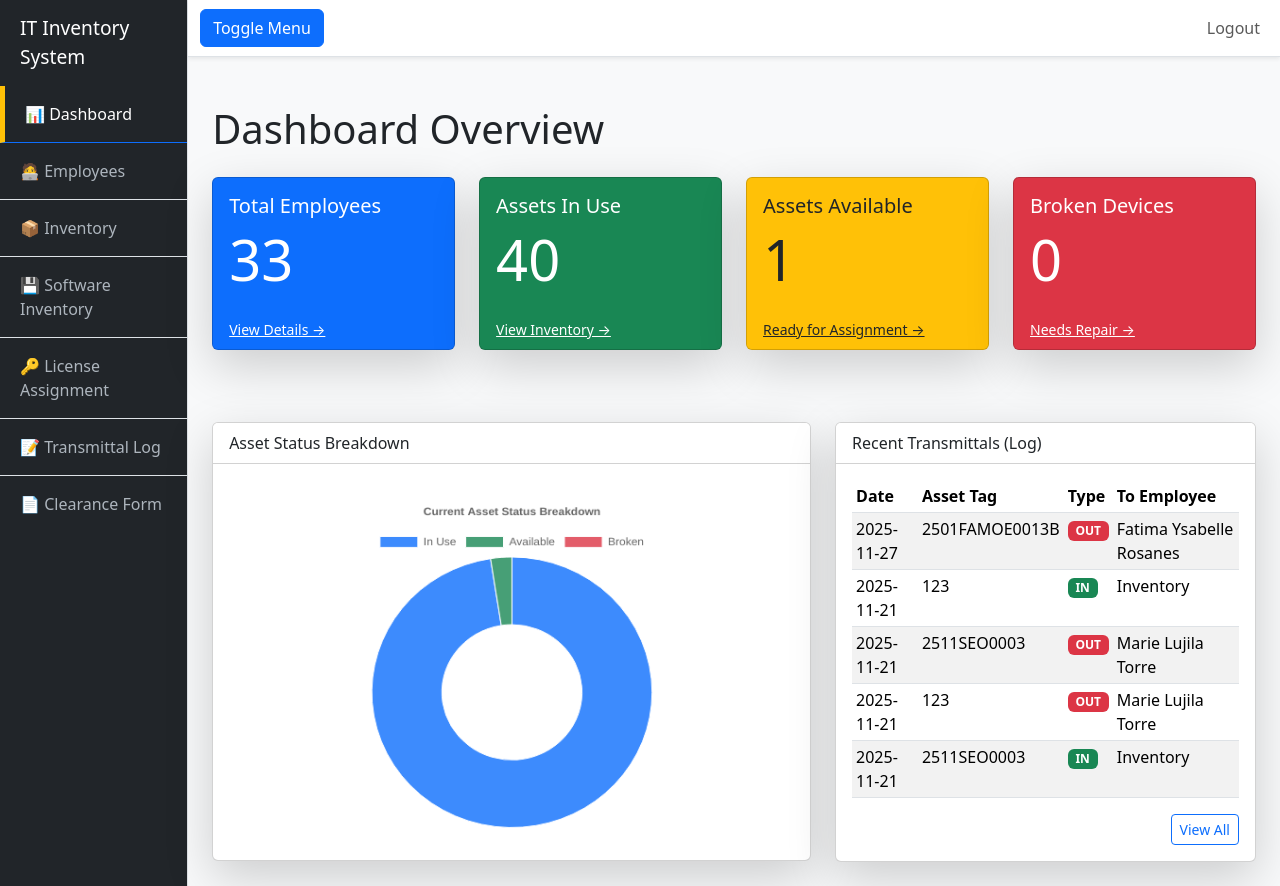
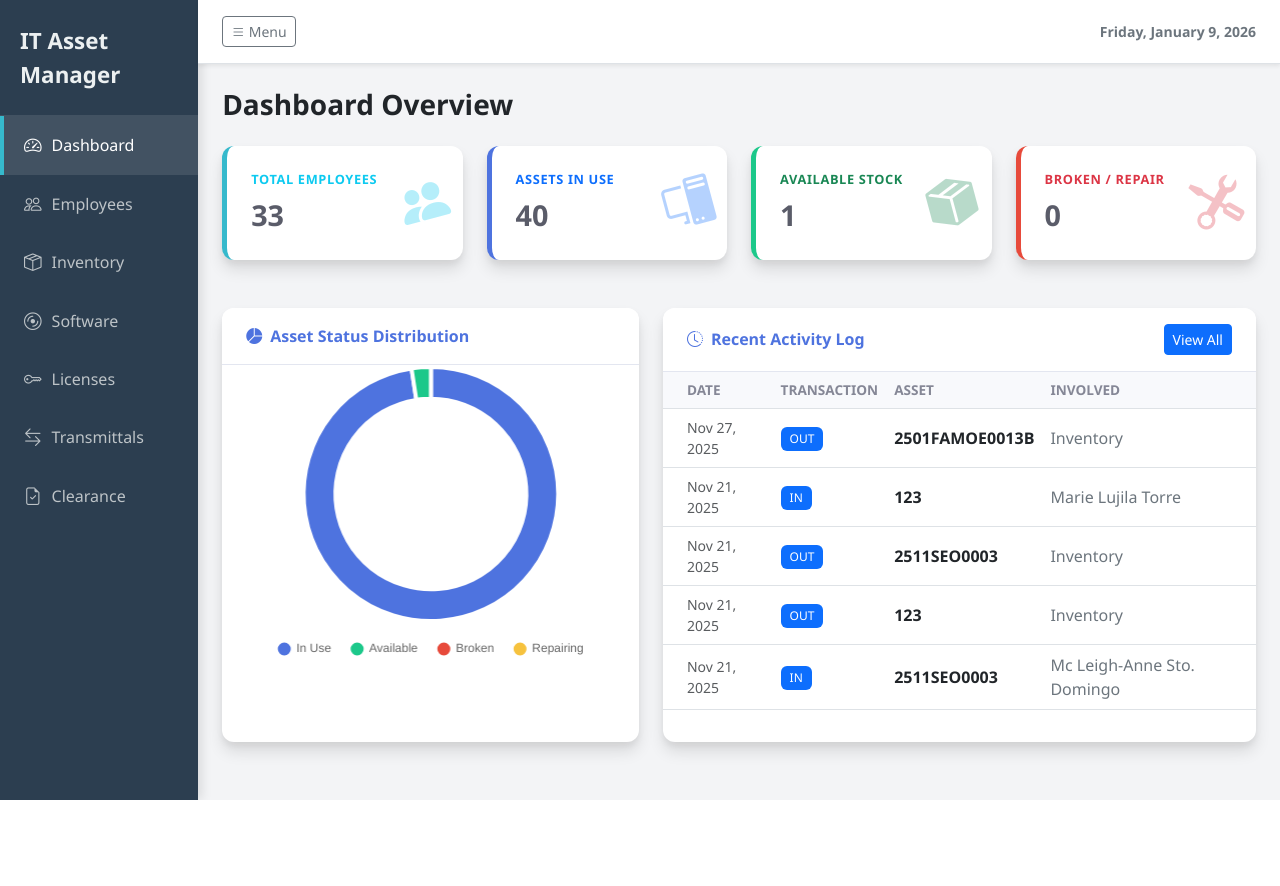
Before and after one commit to nhoelnhico/IT-DEV-ASSETS, a PHP site: page / in a window 1280 px wide. After the commit the page ends 800 px from the top, so only its background shows below. Run offline with PHP 8.4, Linux system fonts and the light colour scheme; data comes from the database, SQL or seed files in the repository.

Commit message:
V8.2.0 - update designed

```diff
--- a/index.php
+++ b/index.php
@@ -1,27 +1,29 @@
 <?php
 // 1. Include the database connection
-require_once 'includes/config.php'; // Adjust path if necessary
+require_once 'includes/config.php';
 
-// Initialize variables with default values in case of DB error
+// Initialize variables
 $total_employees = 0;
 $assets_in_use = 0;
 $assets_available = 0;
 $assets_broken = 0;
 $transmittal_history = [];
+// Default chart data to 0 to prevent JS errors if DB is empty
 $asset_status_data = [
     'In Use' => 0,
     'Available' => 0,
-    'Broken' => 0
+    'Broken' => 0,
+    'Repairing' => 0
 ];
 
 try {
-    // 2. Fetch key metrics for the cards
+    // 2. Fetch key metrics
     $total_employees = $pdo->query("SELECT COUNT(*) FROM employees")->fetchColumn();
     $assets_in_use = $pdo->query("SELECT COUNT(*) FROM assets WHERE status = 'In Use'")->fetchColumn();
     $assets_available = $pdo->query("SELECT COUNT(*) FROM assets WHERE status = 'Available'")->fetchColumn();
     $assets_broken = $pdo->query("SELECT COUNT(*) FROM assets WHERE status = 'Broken'")->fetchColumn();
 
-    // 3. Fetch recent transmittals for the table
+    // 3. Fetch recent transmittals
     $sql_history = "
         SELECT
             t.transmittal_date, t.transaction_type,
@@ -41,20 +43,16 @@ try {
     $history_stmt = $pdo->query($sql_history);
     $transmittal_history = $history_stmt->fetchAll();
 
-    // 4. Fetch data for Chart.js - Asset Status Breakdown
+    // 4. Fetch data for Chart.js
     $chart_data_stmt = $pdo->query("SELECT status, COUNT(*) as count FROM assets GROUP BY status");
     $raw_chart_data = $chart_data_stmt->fetchAll();
 
     foreach ($raw_chart_data as $row) {
-        // Ensure keys exist, especially if you add a 'Repairing' status later
-        $status_key = $row['status'];
-        if (isset($asset_status_data[$status_key])) {
-            $asset_status_data[$status_key] = (int)$row['count'];
-        }
+        $asset_status_data[$row['status']] = (int)$row['count'];
     }
 
 } catch (\PDOException $e) {
-    // Error handling goes here
+    // Handle error silently or log it
 }
 ?>
 
@@ -65,193 +63,261 @@ try {
     <meta name="viewport" content="width=device-width, initial-scale=1.0">
     <title>IT Inventory | Dashboard</title>
     <link href="https://cdn.jsdelivr.net/npm/bootstrap@5.3.3/dist/css/bootstrap.min.css" rel="stylesheet">
+    <link rel="stylesheet" href="https://cdn.jsdelivr.net/npm/bootstrap-icons@1.11.3/font/bootstrap-icons.min.css">
     <script src="https://cdn.jsdelivr.net/npm/chart.js"></script>
+
     <style>
+        :root {
+            /* Professional Color Palette matching Cards & Graph */
+            --primary-color: #4e73df; /* Blue - In Use */
+            --success-color: #1cc88a; /* Green - Available */
+            --danger-color: #e74a3b;  /* Red - Broken */
+            --info-color: #36b9cc;    /* Cyan - Employees/Total */
+            --dark-sidebar: #2c3e50;
+            --light-bg: #f3f4f6;
+            --card-shadow: 0 4px 6px rgba(0, 0, 0, 0.05), 0 10px 15px rgba(0, 0, 0, 0.1);
+        }
+
         body {
-            background-color: #f8f9fa; /* Light gray background */
+            background-color: var(--light-bg);
+            font-family: 'Segoe UI', Tahoma, Geneva, Verdana, sans-serif;
         }
+
+        /* Sidebar Styling */
         #sidebar-wrapper {
             min-height: 100vh;
             margin-left: -15rem;
             transition: margin .25s ease-out;
-            background-color: #343a40; /* Dark sidebar */
+            background-color: var(--dark-sidebar);
+            box-shadow: 4px 0 10px rgba(0,0,0,0.1);
         }
         #sidebar-wrapper .sidebar-heading {
-            padding: 0.875rem 1.25rem;
-            font-size: 1.2rem;
-            color: #ffffff;
-        }
-        #page-content-wrapper {
-            min-width: 100vw;
+            padding: 1.5rem 1.25rem;
+            font-size: 1.4rem;
+            font-weight: bold;
+            color: #ecf0f1;
+            border-bottom: 1px solid rgba(255,255,255,0.1);
         }
         .sidebar-nav a {
-            color: #adb5bd; /* Light gray text */
+            color: #bdc3c7;
             padding: 1rem 1.25rem;
-            display: block;
+            display: flex;
+            align-items: center;
             text-decoration: none;
+            transition: all 0.3s;
+            border-left: 4px solid transparent;
         }
+        .sidebar-nav a i { margin-right: 10px; font-size: 1.1rem; }
         .sidebar-nav a:hover {
-            background-color: #495057; /* Slightly lighter hover */
-            color: #ffffff;
+            background-color: rgba(255,255,255,0.05);
+            color: #fff;
         }
-        /* Style for active page */
         .sidebar-nav a.active {
-            background-color: #0d6efd; /* Bootstrap primary color */
-            color: #ffffff;
-            border-left: 5px solid #ffc107; /* Highlight with a secondary color */
+            background-color: rgba(255,255,255,0.1);
+            color: #fff;
+            border-left: 4px solid var(--info-color);
         }
-        /* Show sidebar on larger screens and when toggled */
+
+        /* Main Content */
+        #page-content-wrapper { min-width: 100vw; }
         @media (min-width: 768px) {
-            #sidebar-wrapper {
-                margin-left: 0;
+            #sidebar-wrapper { margin-left: 0; }
+            #page-content-wrapper { min-width: 0; width: 100%; }
         }
-            #page-content-wrapper {
-                min-width: 0;
-                width: 100%;
+
+        /* Dashboard Cards */
+        .stat-card {
+            border: none;
+            border-radius: 12px;
+            box-shadow: var(--card-shadow);
+            transition: transform 0.2s ease-in-out;
+            background: #fff;
+            overflow: hidden;
+            height: 100%;
         }
+        .stat-card:hover { transform: translateY(-5px); }
+        .stat-card .card-body { padding: 1.5rem; position: relative; z-index: 2; }
+
+        /* Decorative Side Borders */
+        .border-left-primary { border-left: 5px solid var(--primary-color) !important; }
+        .border-left-success { border-left: 5px solid var(--success-color) !important; }
+        .border-left-danger  { border-left: 5px solid var(--danger-color) !important; }
+        .border-left-info    { border-left: 5px solid var(--info-color) !important; }
+
+        /* Typography */
+        .text-xs { font-size: 0.8rem; font-weight: 700; text-transform: uppercase; letter-spacing: 0.05em; margin-bottom: 0.25rem; }
+        .h5-number { font-size: 1.8rem; font-weight: 700; color: #5a5c69; margin-bottom: 0; }
+
+        /* Icons in Cards */
+        .icon-box {
+            opacity: 0.3;
+            transform: rotate(-15deg);
+            position: absolute;
+            right: 15px;
+            top: 20px;
+            font-size: 3rem;
         }
+
+        /* Content Sections */
+        .content-card {
+            border: none;
+            border-radius: 12px;
+            box-shadow: var(--card-shadow);
+            background: white;
+            margin-bottom: 2rem;
+        }
+        .content-card .card-header {
+            background: white;
+            border-bottom: 1px solid #e3e6f0;
+            padding: 1rem 1.5rem;
+            font-weight: 700;
+            color: var(--primary-color);
+            border-radius: 12px 12px 0 0;
+        }
+
+        /* Table Styling */
+        .table-custom th {
+            background-color: #f8f9fc;
+            color: #858796;
+            font-size: 0.85rem;
+            text-transform: uppercase;
+            font-weight: 700;
+            border-top: none;
+        }
+        .badge-status { font-weight: 500; padding: 0.5em 0.75em; }
+
     </style>
 </head>
 <body>
 
 <div class="d-flex" id="wrapper">
 
-    <div class="border-end bg-dark" id="sidebar-wrapper">
-        <div class="sidebar-heading">IT Inventory System</div>
+    <div id="sidebar-wrapper">
+        <div class="sidebar-heading">IT Asset Manager</div>
         <div class="list-group list-group-flush sidebar-nav">
-            <a class="list-group-item list-group-item-action bg-dark active" href="index.php">📊 Dashboard</a>
-            <a class="list-group-item list-group-item-action bg-dark" href="employees.php">🧑‍💻 Employees</a>
-            <a class="list-group-item list-group-item-action bg-dark" href="inventory.php">📦 Inventory</a>
-            <a class="list-group-item list-group-item-action bg-dark" href="software_inventory.php">💾 Software Inventory</a>
-          <a class="list-group-item list-group-item-action bg-dark" href="software_assignment.php">🔑 License Assignment</a>
-            <a class="list-group-item list-group-item-action bg-dark" href="transmittal.php">📝 Transmittal Log</a>
-            <a class="list-group-item list-group-item-action bg-dark" href="employee_clearance.php">📄 Clearance Form</a>
+            <a href="index.php" class="active"><i class="bi bi-speedometer2"></i> Dashboard</a>
+            <a href="employees.php"><i class="bi bi-people"></i> Employees</a>
+            <a href="inventory.php"><i class="bi bi-box-seam"></i> Inventory</a>
+            <a href="software_inventory.php"><i class="bi bi-disc"></i> Software</a>
+            <a href="software_assignment.php"><i class="bi bi-key"></i> Licenses</a>
+            <a href="transmittal.php"><i class="bi bi-arrow-left-right"></i> Transmittals</a>
+            <a href="employee_clearance.php"><i class="bi bi-file-earmark-check"></i> Clearance</a>
         </div>
     </div>
+
     <div id="page-content-wrapper">
 
-        <nav class="navbar navbar-expand-lg navbar-light bg-white border-bottom shadow-sm">
-            <div class="container-fluid">
-                <button class="btn btn-primary" id="sidebarToggle">Toggle Menu</button>
-                <div class="collapse navbar-collapse">
-                    <ul class="navbar-nav ms-auto mt-2 mt-lg-0">
-                        <li class="nav-item">
-                            <a class="nav-link" href="#">Logout</a>
-                        </li>
-                    </ul>
-                </div>
+        <nav class="navbar navbar-expand-lg navbar-light bg-white border-bottom shadow-sm px-4 py-3">
+            <button class="btn btn-outline-secondary btn-sm" id="sidebarToggle"><i class="bi bi-list"></i> Menu</button>
+            <div class="ms-auto fw-bold text-secondary small">
+                <?php echo date('l, F j, Y'); ?>
             </div>
         </nav>
+
         <div class="container-fluid p-4">
-            <h1 class="mt-4 mb-4">Dashboard Overview</h1>
+            <h3 class="mb-4 text-dark fw-bold">Dashboard Overview</h3>
 
-            <div class="row g-4">
+            <div class="row g-4 mb-5">
 
-                <div class="col-lg-3 col-md-6">
-                    <div class="card bg-primary text-white shadow-lg">
+                <div class="col-xl-3 col-md-6">
+                    <div class="stat-card border-left-info">
                         <div class="card-body">
-                            <h5 class="card-title">Total Employees</h5>
-                            <h2 class="card-text display-4">
-                                <?php echo $total_employees; ?>
-                            </h2>
-                        </div>
-                        <div class="card-footer bg-primary border-0">
-                            <a href="employees.php" class="text-white small">View Details →</a>
+                            <div class="text-xs text-info">Total Employees</div>
+                            <div class="h5-number"><?php echo number_format($total_employees); ?></div>
+                            <i class="bi bi-people-fill icon-box text-info"></i>
                         </div>
                     </div>
                 </div>
 
-                <div class="col-lg-3 col-md-6">
-                    <div class="card bg-success text-white shadow-lg">
+                <div class="col-xl-3 col-md-6">
+                    <div class="stat-card border-left-primary">
                         <div class="card-body">
-                            <h5 class="card-title">Assets In Use</h5>
-                            <h2 class="card-text display-4">
-                                <?php echo $assets_in_use; ?>
-                            </h2>
-                        </div>
-                        <div class="card-footer bg-success border-0">
-                            <a href="inventory.php" class="text-white small">View Inventory →</a>
+                            <div class="text-xs text-primary">Assets In Use</div>
+                            <div class="h5-number"><?php echo number_format($assets_in_use); ?></div>
+                            <i class="bi bi-pc-display icon-box text-primary"></i>
                         </div>
                     </div>
                 </div>
 
-                <div class="col-lg-3 col-md-6">
-                    <div class="card bg-warning text-dark shadow-lg">
+                <div class="col-xl-3 col-md-6">
+                    <div class="stat-card border-left-success">
                         <div class="card-body">
-                            <h5 class="card-title">Assets Available</h5>
-                            <h2 class="card-text display-4">
-                                <?php echo $assets_available; ?>
-                            </h2>
-                        </div>
-                        <div class="card-footer bg-warning border-0">
-                            <a href="inventory.php" class="text-dark small">Ready for Assignment →</a>
+                            <div class="text-xs text-success">Available Stock</div>
+                            <div class="h5-number"><?php echo number_format($assets_available); ?></div>
+                            <i class="bi bi-box-seam-fill icon-box text-success"></i>
                         </div>
                     </div>
                 </div>
 
-                <div class="col-lg-3 col-md-6">
-                    <div class="card bg-danger text-white shadow-lg">
+                <div class="col-xl-3 col-md-6">
+                    <div class="stat-card border-left-danger">
                         <div class="card-body">
-                            <h5 class="card-title">Broken Devices</h5>
-                            <h2 class="card-text display-4">
-                                <?php echo $assets_broken; ?>
-                            </h2>
+                            <div class="text-xs text-danger">Broken / Repair</div>
+                            <div class="h5-number"><?php echo number_format($assets_broken); ?></div>
+                            <i class="bi bi-tools icon-box text-danger"></i>
                         </div>
-                        <div class="card-footer bg-danger border-0">
-                            <a href="inventory.php" class="text-white small">Needs Repair →</a>
                     </div>
                 </div>
             </div>
 
+            <div class="row g-4">
+
+                <div class="col-lg-5">
+                    <div class="content-card h-100">
+                        <div class="card-header d-flex justify-content-between align-items-center">
+                            <span><i class="bi bi-pie-chart-fill me-2"></i>Asset Status Distribution</span>
                         </div>
-            <div class="row mt-5 g-4">
-                <div class="col-lg-7">
-                    <div class="card shadow-lg">
-                        <div class="card-header bg-white">
-                            Asset Status Breakdown
+                        <div class="card-body d-flex justify-content-center align-items-center position-relative">
+                            <div style="height: 300px; width: 100%;">
+                                <canvas id="assetStatusChart"></canvas>
                             </div>
-                        <div class="card-body">
-                            <canvas id="assetStatusChart" class="p-3"></canvas>
                         </div>
                     </div>
                 </div>
 
-                <div class="col-lg-5">
-                    <div class="card shadow-lg">
-                        <div class="card-header bg-white">
-                            Recent Transmittals (Log)
+                <div class="col-lg-7">
+                    <div class="content-card h-100">
+                        <div class="card-header d-flex justify-content-between align-items-center">
+                            <span><i class="bi bi-clock-history me-2"></i>Recent Activity Log</span>
+                            <a href="transmittal.php" class="btn btn-sm btn-primary">View All</a>
                         </div>
-                        <div class="card-body">
+                        <div class="card-body p-0">
                             <div class="table-responsive">
-                                <table class="table table-striped table-sm">
+                                <table class="table table-hover table-custom mb-0 align-middle">
                                     <thead>
                                         <tr>
-                                            <th>Date</th>
-                                            <th>Asset Tag</th>
-                                            <th>Type</th>
-                                            <th>To Employee</th>
-
+                                            <th class="ps-4">Date</th>
+                                            <th>Transaction</th>
+                                            <th>Asset</th>
+                                            <th>Involved</th>
                                         </tr>
                                     </thead>
                                     <tbody>
-                                        <?php foreach ($transmittal_history as $log): ?>
+                                        <?php foreach ($transmittal_history as $log):
+                                            // Style the badge based on transaction type
+                                            $badgeClass = ($log['transaction_type'] == 'Return') ? 'bg-warning text-dark' : 'bg-primary';
+                                            if ($log['transaction_type'] == 'Repair') $badgeClass = 'bg-danger';
+
+                                            // Determine who was involved
+                                            $involved = $log['transaction_type'] == 'Issue' ? $log['to_name'] : $log['from_name'];
+                                        ?>
                                         <tr>
-                                            <td><?php echo date('Y-m-d', strtotime($log['transmittal_date'])); ?></td>
-                                            <td><?php echo htmlspecialchars($log['fam_tag_number']); ?></td>
-                                            <td><span class="badge <?php echo $log['transaction_type'] == 'OUT' ? 'bg-danger' : 'bg-success'; ?>"><?php echo $log['transaction_type']; ?></span></td>
-                                            <td><?php echo $log['to_name'] ? htmlspecialchars($log['to_name']) : 'Inventory'; ?></td>
+                                            <td class="ps-4 text-muted small"><?php echo date('M d, Y', strtotime($log['transmittal_date'])); ?></td>
+                                            <td><span class="badge <?php echo $badgeClass; ?> badge-status"><?php echo htmlspecialchars($log['transaction_type']); ?></span></td>
+                                            <td class="fw-bold text-dark"><?php echo htmlspecialchars($log['fam_tag_number']); ?></td>
+                                            <td class="text-secondary"><?php echo $involved ? htmlspecialchars($involved) : 'Inventory'; ?></td>
                                         </tr>
                                         <?php endforeach; ?>
                                         <?php if (empty($transmittal_history)): ?>
-                                        <tr><td colspan="4" class="text-center text-muted">No recent transmittals recorded.</td></tr>
+                                        <tr><td colspan="4" class="text-center py-4 text-muted">No recent activity found.</td></tr>
                                         <?php endif; ?>
                                     </tbody>
                                 </table>
                             </div>
-                            <a href="transmittal.php" class="btn btn-sm btn-outline-primary float-end">View All</a>
                         </div>
                     </div>
                 </div>
+
             </div>
 
         </div>
@@ -259,50 +325,71 @@ try {
 </div>
 
 <script src="https://cdn.jsdelivr.net/npm/bootstrap@5.3.3/dist/js/bootstrap.bundle.min.js"></script>
-
 <script>
-    // Custom JavaScript for Toggling the Sidebar
+    // Sidebar Toggle Script
     document.getElementById("sidebarToggle").addEventListener("click", function() {
         var wrapper = document.getElementById("wrapper");
         wrapper.classList.toggle("toggled");
     });
 
-    // Chart.js Data and Configuration
+    // Chart.js Configuration
+    // HEX CODES MUST MATCH THE CSS VARIABLES ABOVE
+    const colorPalette = {
+        inUse: '#4e73df',    // Blue
+        available: '#1cc88a', // Green
+        broken: '#e74a3b',    // Red
+        repairing: '#f6c23e', // Yellow
+        hover: '#858796'
+    };
+
     const ctx = document.getElementById('assetStatusChart').getContext('2d');
     const assetStatusChart = new Chart(ctx, {
-        type: 'doughnut', // Or 'pie'
+        type: 'doughnut',
         data: {
-            labels: ['In Use', 'Available', 'Broken'],
+            labels: ['In Use', 'Available', 'Broken', 'Repairing'],
             datasets: [{
-                // PHP to JS: Pass the data from the backend
                 data: [
-                    <?php echo $asset_status_data['In Use']; ?>,
-                    <?php echo $asset_status_data['Available']; ?>,
-                    <?php echo $asset_status_data['Broken']; ?>
+                    <?php echo $asset_status_data['In Use'] ?? 0; ?>,
+                    <?php echo $asset_status_data['Available'] ?? 0; ?>,
+                    <?php echo $asset_status_data['Broken'] ?? 0; ?>,
+                    <?php echo $asset_status_data['Repairing'] ?? 0; ?>
                 ],
                 backgroundColor: [
-                    'rgba(13, 110, 253, 0.8)', // Bootstrap primary blue
-                    'rgba(25, 135, 84, 0.8)',  // Bootstrap success green
-                    'rgba(220, 53, 69, 0.8)'   // Bootstrap danger red
+                    colorPalette.inUse,
+                    colorPalette.available,
+                    colorPalette.broken,
+                    colorPalette.repairing
                 ],
-                borderColor: [
-                    '#fff',
-                    '#fff',
-                    '#fff'
+                hoverBackgroundColor: [
+                    '#2e59d9', // Darker Blue
+                    '#17a673', // Darker Green
+                    '#e02d1b', // Darker Red
+                    '#dda20a'  // Darker Yellow
                 ],
-                borderWidth: 1
+                hoverBorderColor: "rgba(234, 236, 244, 1)",
+                borderWidth: 4
             }]
         },
         options: {
-            responsive: true,
-            maintainAspectRatio: false, // Allow chart to resize more freely
+            maintainAspectRatio: false,
+            cutout: '75%', // Makes the donut thinner for a modern look
             plugins: {
                 legend: {
-                    position: 'top',
+                    position: 'bottom',
+                    labels: {
+                        padding: 20,
+                        usePointStyle: true,
+                        font: { size: 12 }
+                    }
                 },
-                title: {
-                    display: true,
-                    text: 'Current Asset Status Breakdown'
+                tooltip: {
+                    backgroundColor: "rgb(255,255,255)",
+                    bodyColor: "#858796",
+                    borderColor: '#dddfeb',
+                    borderWidth: 1,
+                    titleColor: '#6e707e',
+                    displayColors: true,
+                    caretPadding: 10,
                 }
             }
         }
```
Lines whose indentation alone changed are shown as unchanged.
